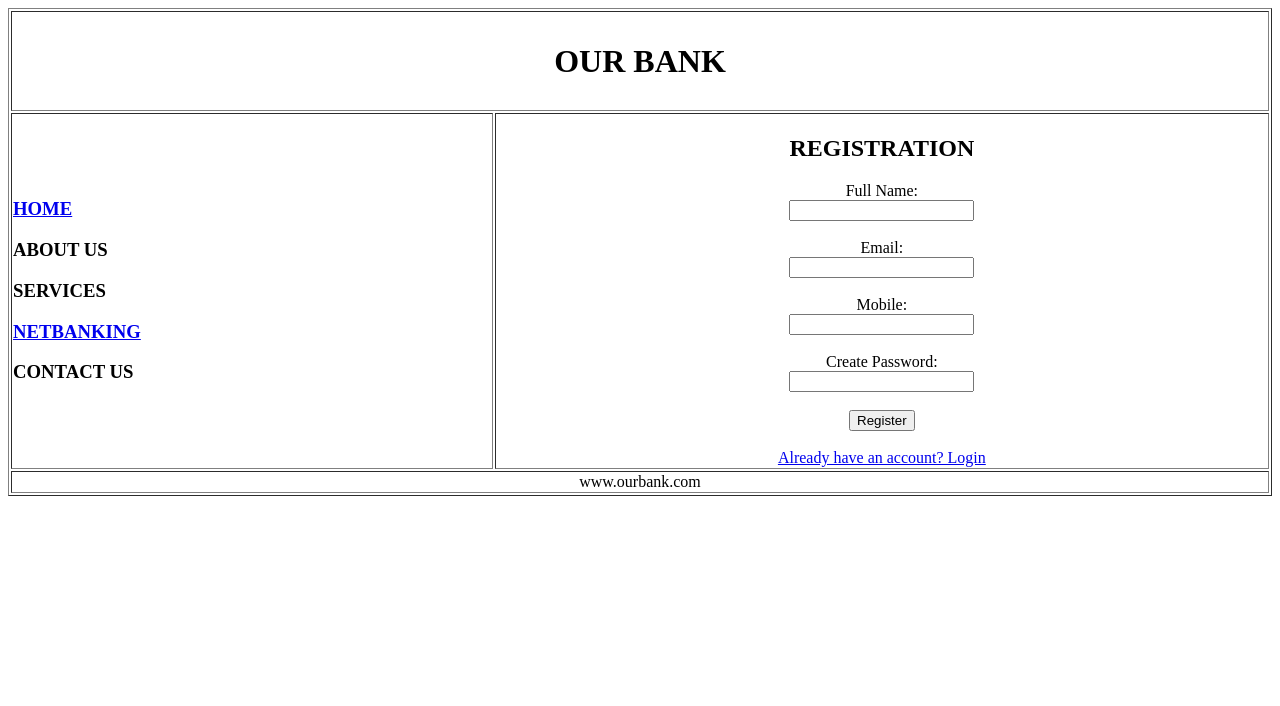
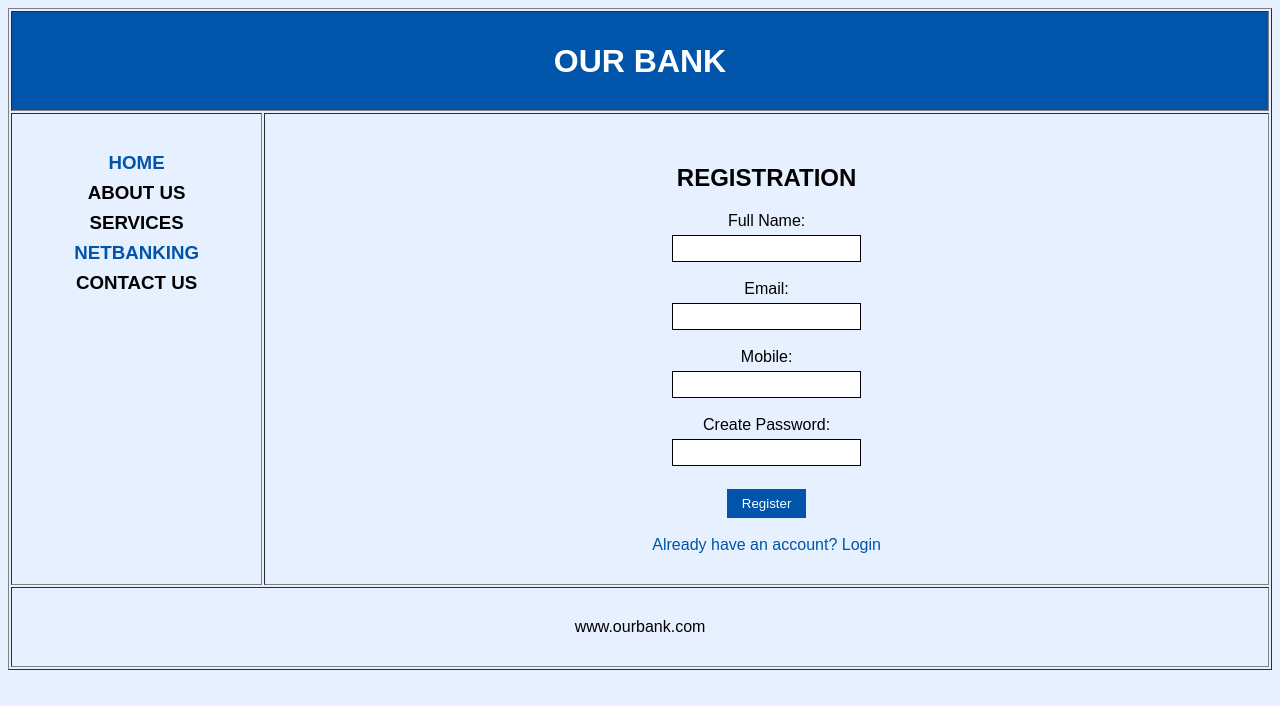
Before and after one commit to abhbhi/UI-Module-1, a plain HTML site: page register.html in a window 1280 px wide. Drawn offline with Linux system fonts and the light colour scheme.

Commit message:
added styling

```diff
--- a/register.html
+++ b/register.html
@@ -3,6 +3,51 @@
 
 <head>
     <title>User Registration</title>
+    <style>
+        body {
+            font-family: Arial;
+            background-color: #e6f0ff;
+        }
+
+        th {
+            background-color: #0055aa;
+            color: white;
+        }
+
+        td{
+            padding: 30px;
+        }
+
+        a {
+            color: #0055aa;
+            text-decoration: none;
+        }
+
+        input {
+            padding: 5px;
+            margin-top: 5px;
+            border: 1px solid;
+        }
+
+        input[type="submit"] {
+            background-color: #0055aa;
+            color: white;
+            border: none;
+            padding: 7px 15px;
+            cursor: pointer;
+        }
+
+
+        input[type="submit"]:hover {
+            background-color: #003d80;
+        }
+
+        h3 {
+            margin: 8px 0;
+        }
+    </style>
+
+
 </head>
 
 <body>
@@ -16,7 +61,7 @@
     </tr>
 
     <tr>
-            <td>
+        <td width="20%" valign="top" align="center">
             <h3><a href="index.html">HOME</a></h3>
             <h3>ABOUT US</h3>
             <h3>SERVICES</h3>
@@ -25,6 +70,7 @@
         </td>
 
         <td align="center">
+            <div class="content-box">
                 <h2>REGISTRATION</h2>
 
                 <form>
@@ -44,6 +90,7 @@
 
                     <a href="login.html">Already have an account? Login</a>
                 </form>
+            </div>
         </td>
 
     </tr>
```
Also changed, not shown: index.html (+47 -1 lines), login.html (+43 -1 lines). Lines whose indentation alone changed are shown as unchanged.
